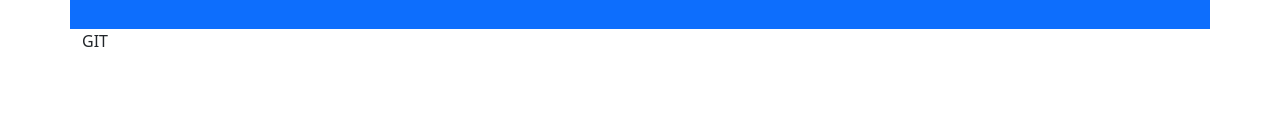
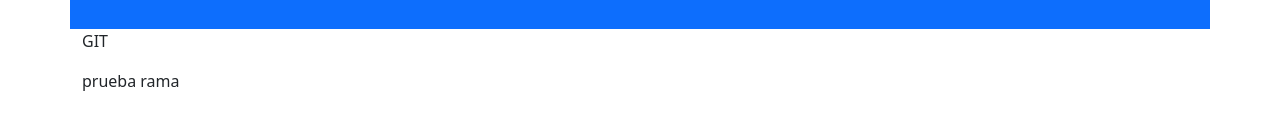
Before and after one commit to panchotoni/coderHouse, a plain HTML site: page bootsrap/pages/desafio.html in a window 1280 px wide. Shown: the part 360-490 px from the top of the page. Drawn offline with nearby package versions, Linux system fonts and the light colour scheme.

Commit message:
agregamos p en rama1

```diff
--- a/bootsrap/pages/desafio.html
+++ b/bootsrap/pages/desafio.html
@@ -33,6 +33,7 @@
             </div>
         </div>
         <p>GIT</p>
+        <p>prueba rama</p>
     </main>
 
 
```
